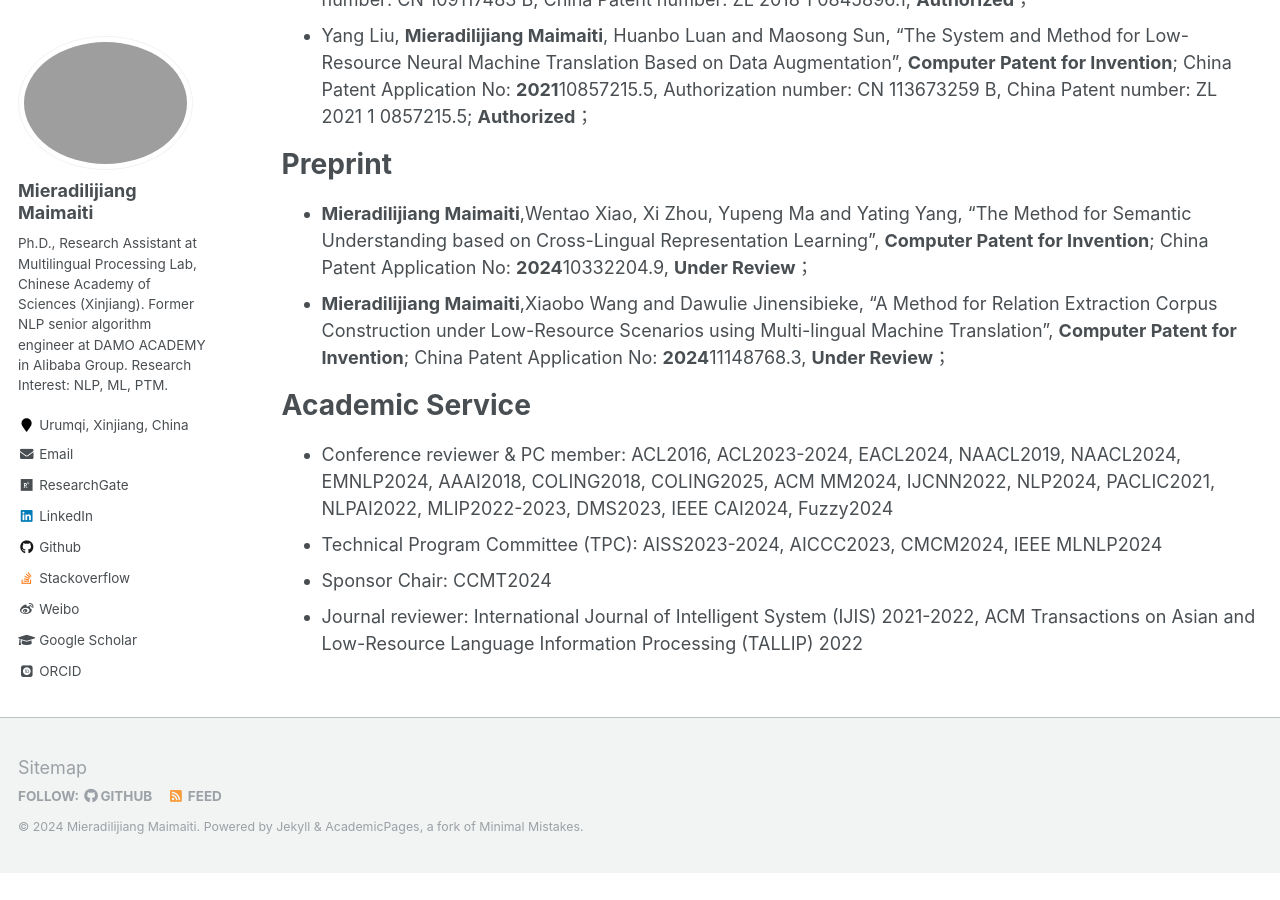
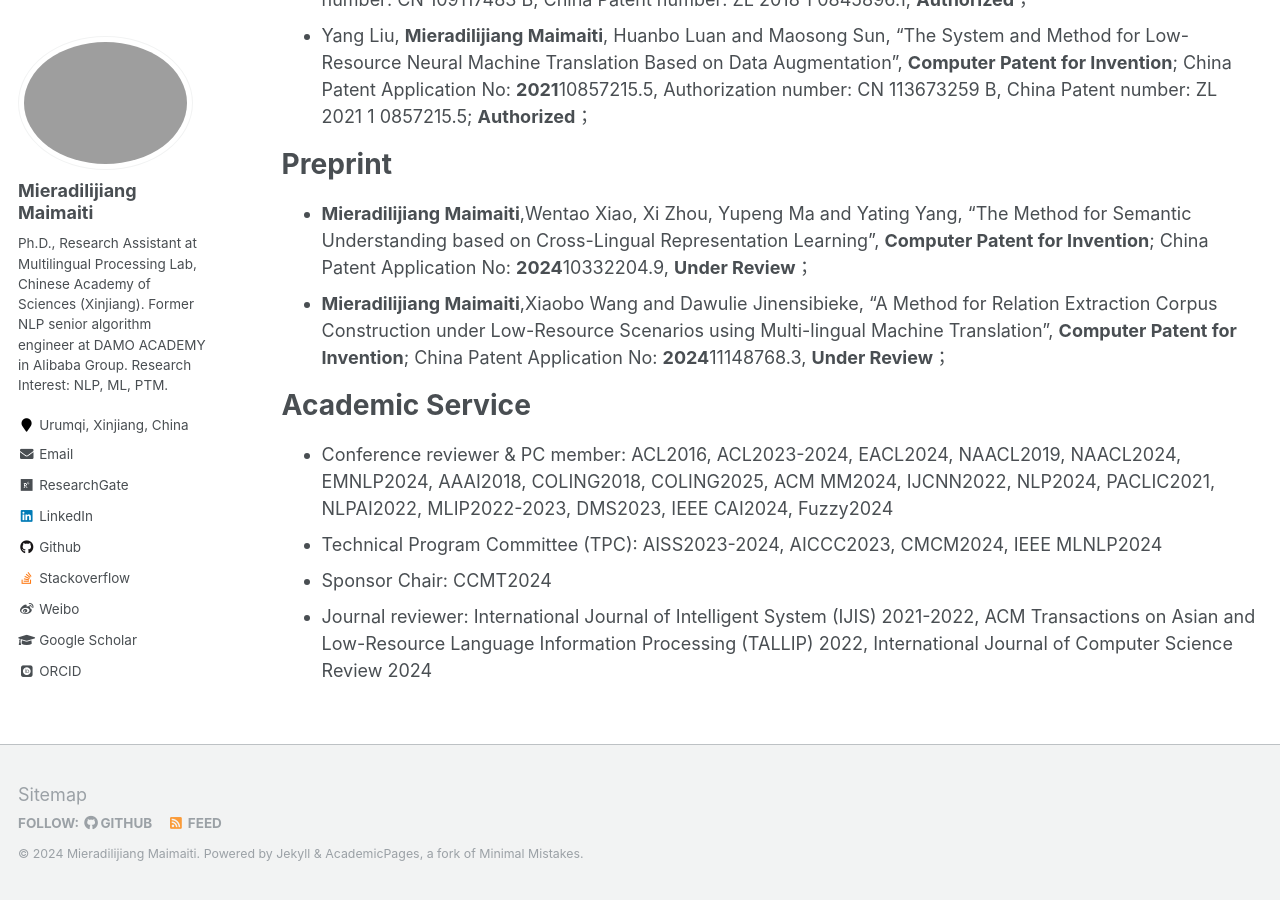
Before and after one commit to miradel51/miradel51.github.io, a Jekyll site: the page built from _pages/publications.md, in a window 1280 px wide and 900 px high, scrolled down 4942 px. Built offline with Jekyll 4.4.1, drawn with Linux system fonts in a browser that asks for light colours; some web fonts are replaced; before the commit the page ends 5815 px from its top, so only the background shows below that.

Commit message:
Update publications.md

```diff
--- a/_pages/publications.md
+++ b/_pages/publications.md
@@ -33,4 +33,4 @@ Academic Service
 * Conference reviewer & PC member: ACL2016, ACL2023-2024, EACL2024, NAACL2019, NAACL2024, EMNLP2024, AAAI2018, COLING2018, COLING2025, ACM MM2024, IJCNN2022, NLP2024, PACLIC2021, NLPAI2022, MLIP2022-2023, DMS2023, IEEE CAI2024, Fuzzy2024
 * Technical Program Committee (TPC): AISS2023-2024, AICCC2023, CMCM2024, IEEE MLNLP2024
 * Sponsor Chair: CCMT2024
-* Journal reviewer: International Journal of Intelligent System (IJIS) 2021-2022, ACM Transactions on Asian and Low-Resource Language Information Processing (TALLIP) 2022
+* Journal reviewer: International Journal of Intelligent System (IJIS) 2021-2022, ACM Transactions on Asian and Low-Resource Language Information Processing (TALLIP) 2022, International Journal of Computer Science Review 2024
```
